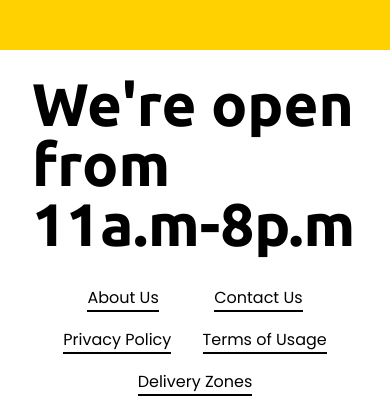
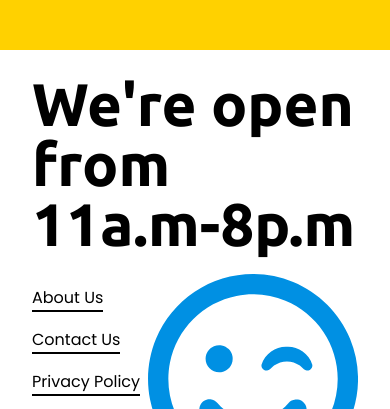
Before and after one commit to XNWayne/tcss, a website: page index.html in a window 390 px wide. Shown: the part 794-1203 px from the top of the page. Drawn offline with Linux system fonts and the light colour scheme.

Commit message:
Finished the homepage

```diff
--- a/index.html
+++ b/index.html
@@ -85,26 +85,35 @@
             <h2 class="font-ubuntu text-6xl font-bold block lg:hidden">We're open from 11a.m-8p.m</h2>
             <h2 class="font-ubuntu text-6xl font-bold hidden lg:block">We're open from <br> 11a.m-8p.m</h2>
           </div>
-          <section id="links" class="block lg:hidden">
-          <div id="important-links" class="flex items-center justify-evenly mt-8">
-            <a href="#" class=" border-b-2 border-black">About Us</a>
-            <a href="#" class=" border-b-2 border-black">Contact Us</a>
+          <section id="links" class="flex items-center justify-evenly lg:hidden">
+            <div id="links-mobile">
+          <div id="important-links" class="flex mt-8 flex-col">
+            <a href="#" class=" border-b-2 border-black w-fit">About Us</a>
+            <a href="#" class=" border-b-2 border-black w-fit mt-4">Contact Us</a>
           </div>
-          <div id="policy-links" class="flex items-center justify-evenly">
-            <a href="#" class=" border-b-2 border-black mt-4">Privacy Policy</a>
-            <a href="#" class=" border-b-2 border-black mt-4">Terms of Usage</a>
+          <div id="policy-links" class="flex flex-col">
+            <a href="#" class=" border-b-2 border-black mt-4 w-fit">Privacy Policy</a>
+            <a href="#" class=" border-b-2 border-black mt-4 w-fit">Terms of Usage</a>
           </div>
-          <div id="delivery-links" class="flex items-center justify-center">
+          <div id="delivery-links" class="flex items-center ">
             <a href="#" class=" border-b-2 border-black mt-4">Delivery Zones</a>
           </div>
+        </div>
+        <div>
+          <img src="./assets/icons/smile.svg" alt="smile" class="w-56">
+        </div>
+
           </section>
-          <section id="links-large" class="hidden lg:block">
-          <div id="important-links" class="flex items-center mt-8 gap-5">
+          <section id="links-large" class="hidden lg:flex lg:justify-evenly lg:items-center">
+          <div id="important-links" class="flex items-center gap-5">
             <a href="#" class=" border-b-2 border-black">About Us</a>
             <a href="#" class=" border-b-2 border-black">Contact Us</a>
             <a href="#" class=" border-b-2 border-black">Privacy Policy</a>
             <a href="#" class=" border-b-2 border-black">Terms of Usage</a>
             <a href="#" class=" border-b-2 border-black">Delivery Zones</a>
+          </div>
+          <div>
+            <img src="./assets/icons/smile.svg" alt="smile" class="w-64">
           </div>
           </section>
           <div id="footer-logo" class="flex flex-row items-center justify-between mt-8">
```
Also changed, not shown: assets/icons/smile.svg (added), dist/output.css.
